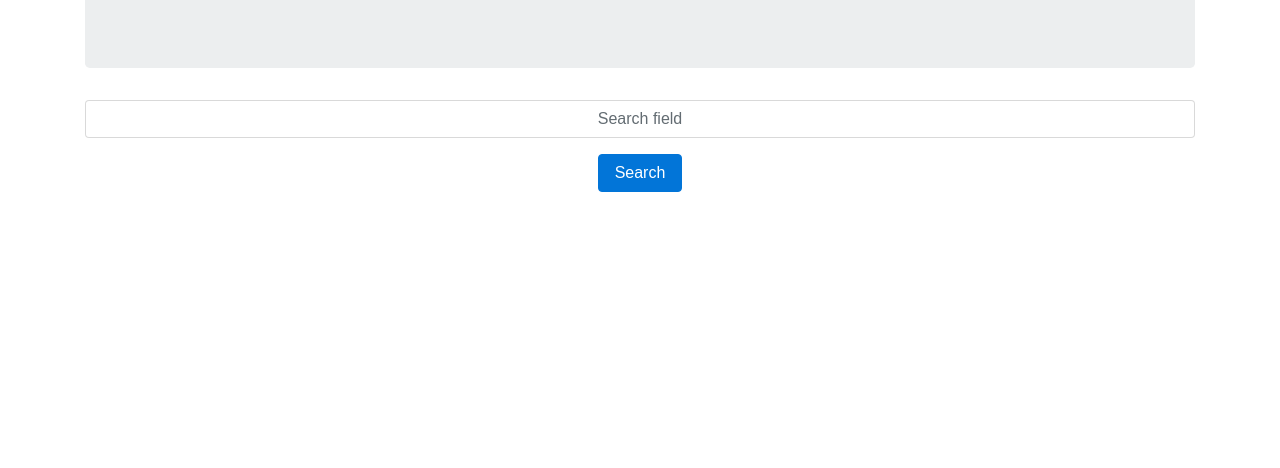
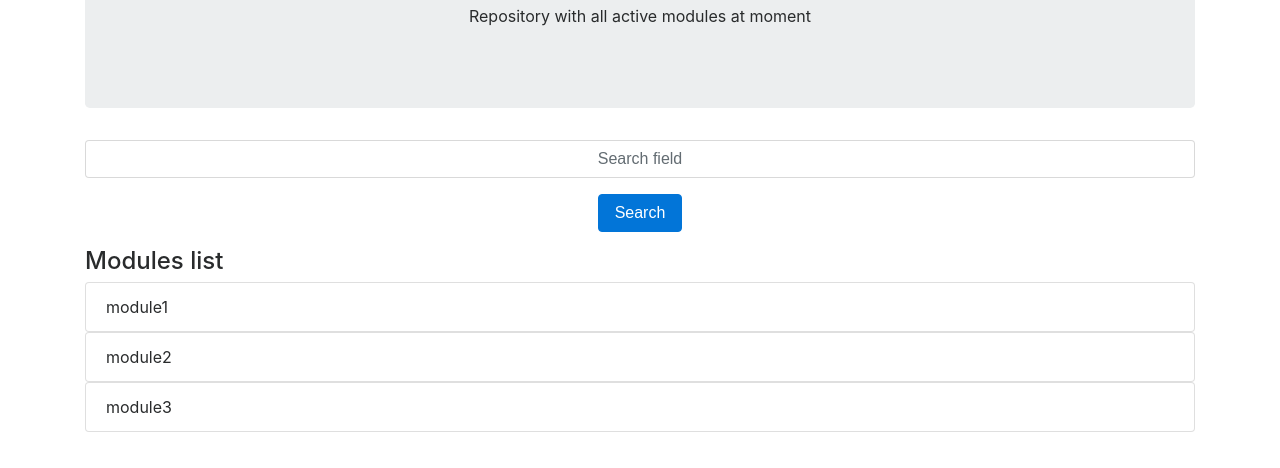
Before and after one commit to pluggerjs/plugger-web, a website: page app/index.html in a window 1280 px wide. Shown: the part 112-580 px from the top of the page. Drawn offline with nearby package versions, Linux system fonts and the light colour scheme.

Commit message:
Add modules list html

```diff
--- a/app/components/index/frontpage.html
+++ b/app/components/index/frontpage.html
@@ -2,6 +2,7 @@
 
     <div class="jumbotron text-center">
         <h1>Plugger Web</h1>
+        <p>Repository with all active modules at moment</p>
     </div>
 
     <div>
@@ -15,4 +16,18 @@
         </div>
     </div>
 
+
+    <div class="panel panel-default" ng-init="">
+        <h4>Modules list</h4>
+
+        <div class="panel-body">
+            <ul class="list-group">
+                <div ng-repeat="module in modules">
+                    <li class="list-group-item">{{module.name}}</li>
+                </div>
+            </ul>
+        </div>
+
+    </div>
+
 </div>
--- a/app/components/index/index.controller.js
+++ b/app/components/index/index.controller.js
@@ -3,7 +3,7 @@ angular.module('pluggerApp').controller('indexController', function ($scope, $ro
     $scope.$route = $route;
     $scope.$location = $location;
 
-	$scope.modules = {};
+	$scope.modules = [];
 
 	$scope.getModules = function() {
 		ModuleService.getModules().then(function(res) {
@@ -12,4 +12,17 @@ angular.module('pluggerApp').controller('indexController', function ($scope, $ro
 		});
 	};
 
+	$scope.modules = [
+        {
+            name: "module1"
+        },
+        {
+            name: "module2"
+        },
+        {
+            name: "module3"
+        }
+    ]
+
+
 });
```
